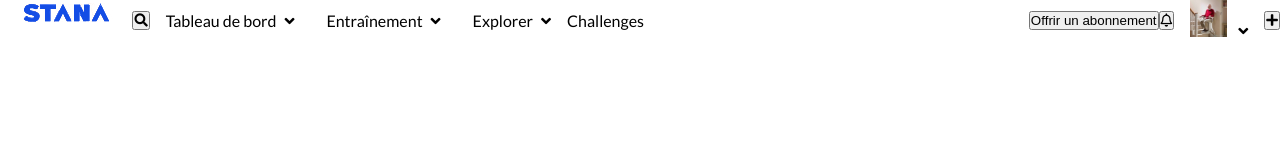
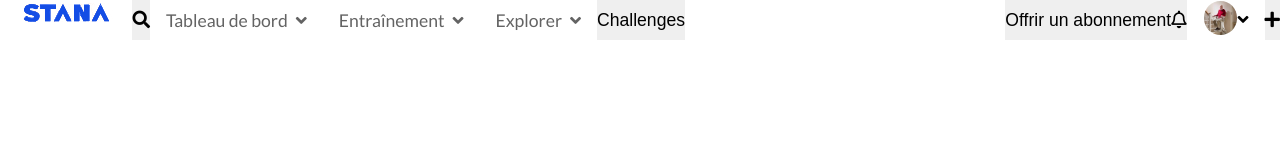
Before and after one commit to Acel1/Stana, a website: page index.html in a window 1280 px wide. Drawn offline with Linux system fonts and the light colour scheme.

Commit message:
header ->  fonts edit, components's dimensions

```diff
--- a/index.html
+++ b/index.html
@@ -20,23 +20,19 @@
       <a href="index.html"><img class="main-logo" src="public/image/img-stava.png" alt="main-logo" /></a>
       <nav id="main-nav">
         <button class="btn-header" id="research-form-btn"><i class="fas fa-search"></i></button>
-        <a href=""
-          ><ul class="dropdown">
-            Tableau de bord<i class="fas fa-angle-down"></i></ul
-        ></a>
-        <a href=""
-          ><ul class="dropdown">
-            Entraînement<i class="fas fa-angle-down"></i></ul
-        ></a>
-        <a href=""
-          ><ul class="dropdown">
-            Explorer<i class="fas fa-angle-down"></i></ul
-        ></a>
-        <a href="">
-          <ul class="btn-header">
-            Challenges
-          </ul>
-        </a>
+        <ul class="dropdown dropdown--strong">
+          <a href=""> Tableau de bord<i class="fas fa-angle-down"></i></a>
+        </ul>
+        <ul class="dropdown">
+          <a href="">Entraînement<i class="fas fa-angle-down"></i></a>
+        </ul>
+        <ul class="dropdown">
+          <a href=""> Explorer<i class="fas fa-angle-down"></i></a>
+        </ul>
+
+        <button class="btn-header">
+          <a href="">Challenges</a>
+        </button>
       </nav>
       <form id="research-form">
         <div class="research-form-group">
@@ -56,8 +52,9 @@
         <button class="subscribe-btn btn-header">Offrir un abonnement</button>
         <button class="notification-bell btn-header"><i class="far fa-bell"></i></button>
         <ul></ul>
-        <ul class="profile-settings-list dropdown">
-          <a href="#"><img class="profile-picture-img" src="public/image/profile-picture.jpg" alt="" /></a>
+        <ul class="user-nav__profile-list dropdown">
+          <a href="#"><img src="public/image/profile-picture.jpg" alt="" /> </a>
+
           <i class="fas fa-angle-down"></i>
         </ul>
         <button class="btn-header"><i class="fas fa-plus"></i></button>
--- a/sass/components/_buttons.scss
+++ b/sass/components/_buttons.scss
@@ -1,2 +1,5 @@
 .btn-header {
+  border: none;
+  height: 100%;
+  font-size: $medium;
 }
--- a/sass/components/_dropdowns.scss
+++ b/sass/components/_dropdowns.scss
@@ -1,6 +1,15 @@
 .dropdown {
   padding: 0 1rem;
-  i {
-    padding-left: 0.5rem;
+  font-size: $medium;
+
+  a {
+    color: $component-color;
+
+    i {
+      padding-left: 0.5rem;
+    }
+  }
+  &--strong {
+    color: black; // !  priorité sur '.dropdown a' donc texte passe pas en noir  ! //
   }
 }
--- a/sass/components/_imgs.scss
+++ b/sass/components/_imgs.scss
@@ -4,6 +4,16 @@
   padding: 0.2rem;
 }
 
-.profile-picture-img {
-  width: 37px;
+.user-nav__profile-list {
+  display: flex;
+  align-items: center;
+  a {
+    display: block;
+    align-items: center;
+    img {
+      width: 35px;
+      border: transparent solid 1px;
+      border-radius: 2rem;
+    }
+  }
 }
--- a/sass/utils/_variables.scss
+++ b/sass/utils/_variables.scss
@@ -1,6 +1,12 @@
+//---COLORS---//
 $main-color: #1b4ee4;
 $main-bg-color: #f7f7fa;
-$component-color: #aaa8a8;
+$component-color: #636363;
 $stats-color: #79d7bd;
 
+//---DIMENSIONS---//
 $height-header: 40px;
+
+//---FONTS-SIZE---//
+
+$medium: 1.1rem;
```
Also changed, not shown: public/style.css, 1 other file.
